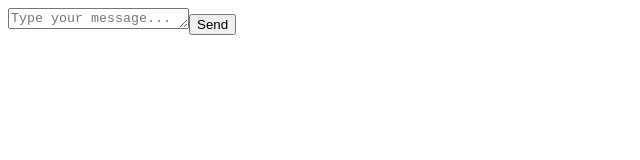
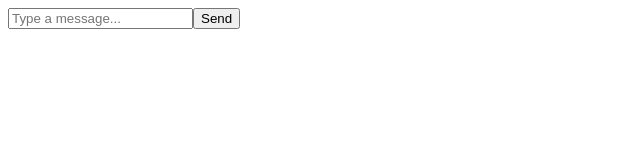
Before and after one commit to raselshikdar/GQ-Chatbot, a Next.js app: page / in a window 1280 px wide. Shown: the top 160 px of the page, without its empty margins (0-640 px from the left). Built offline with nearby package versions, Linux system fonts and the light colour scheme.

Commit message:
Update MessageInput.js

```diff
--- a/src/components/MessageInput.js
+++ b/src/components/MessageInput.js
@@ -1,39 +1,30 @@
 // src/components/MessageInput.js
-import { useState } from "react";
+
+import { useState } from 'react';
 
 export default function MessageInput({ onSend }) {
-  const [input, setInput] = useState("");
+  const [inputValue, setInputValue] = useState('');
 
-  const handleSend = () => {
-    if (input.trim()) {
-      onSend(input);
-      setInput("");
-    }
-  };
-
-  const handleKeyDown = (e) => {
-    if (e.key === "Enter") {
-      e.preventDefault();
-      handleSend();
+  const handleSubmit = (e) => {
+    e.preventDefault();
+    if (inputValue.trim() !== '') {
+      onSend(inputValue);
+      setInputValue('');
     }
   };
 
   return (
-    <div className="border-t border-gray-300 p-4 flex space-x-4">
-      <textarea
-        className="flex-1 p-3 border rounded-lg focus:outline-none focus:ring-2 focus:ring-blue-500"
-        placeholder="Type your message..."
-        value={input}
-        onChange={(e) => setInput(e.target.value)}
-        onKeyDown={handleKeyDown}
-        rows={1}
+    <form onSubmit={handleSubmit} className="message-input">
+      <input
+        type="text"
+        value={inputValue}
+        onChange={(e) => setInputValue(e.target.value)}
+        placeholder="Type a message..."
+        className="input-field"
       />
-      <button
-        className="bg-blue-600 text-white px-4 py-2 rounded-lg hover:bg-blue-700"
-        onClick={handleSend}
-      >
+      <button type="submit" className="send-btn">
         Send
       </button>
-    </div>
+    </form>
   );
 }
```
